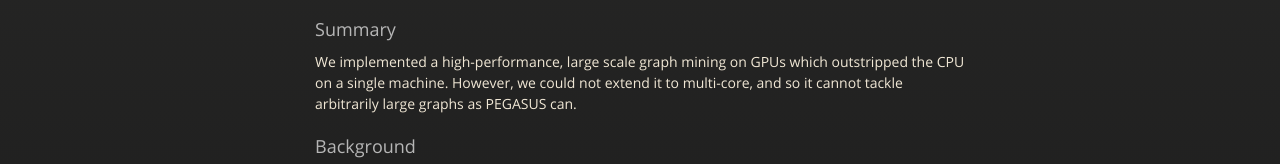
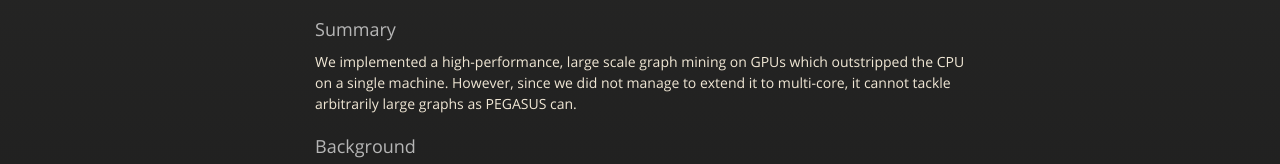
Before and after one commit to ererdan/ererdan.github.io, a plain HTML site: page index.html in a window 1280 px wide. Shown: the part 349-513 px from the top of the page. Drawn offline with nearby package versions, Linux system fonts and the light colour scheme.

Commit message:
Pedantic wordsmithing

```diff
--- a/index.html
+++ b/index.html
@@ -44,7 +44,7 @@
 
 <h3><a id="summary" class="anchor" href="#summary" aria-hidden="true"><span class="octicon octicon-link"></span></a>Summary</h3>
 
-<p>We implemented a high-performance, large scale graph mining on GPUs which outstripped the CPU on a single machine. However, we could not extend it to multi-core, and so it cannot tackle arbitrarily large graphs as PEGASUS can.</p>
+<p>We implemented a high-performance, large scale graph mining on GPUs which outstripped the CPU on a single machine. However, since we did not manage to extend it to multi-core, it cannot tackle arbitrarily large graphs as PEGASUS can.</p>
 
 <h3>
 <a id="background" class="anchor" href="#background" aria-hidden="true"><span class="octicon octicon-link"></span></a>Background</h3>
```
